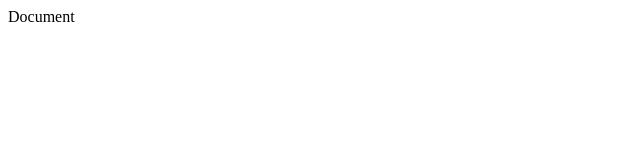
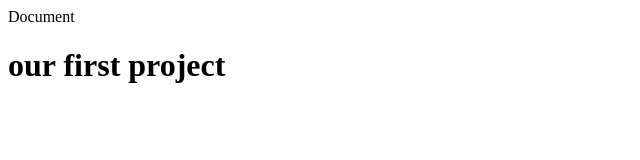
Before and after one commit to tasnimnova-28/CourseFeedbackSystem, a plain HTML site: page index.html in a window 1280 px wide. Shown: the whole page, without its empty margins (0-640 px from the left). Drawn offline with Linux system fonts and the light colour scheme.

Commit message:
first commit

```diff
--- a/index.html
+++ b/index.html
@@ -7,5 +7,6 @@
 </head>
 <body>
     Document
+   <h1>our first project</h1>
 </body>
 </html>
```
